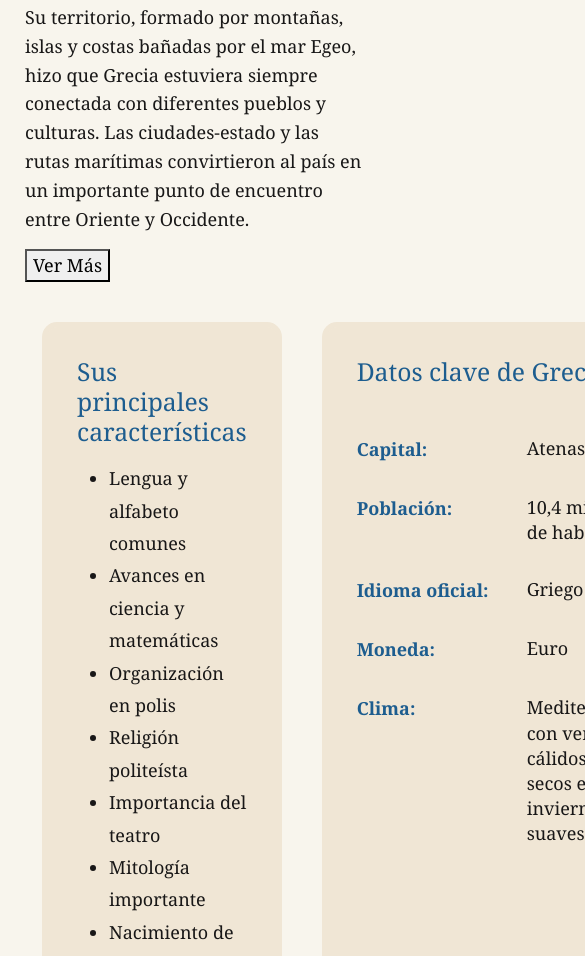
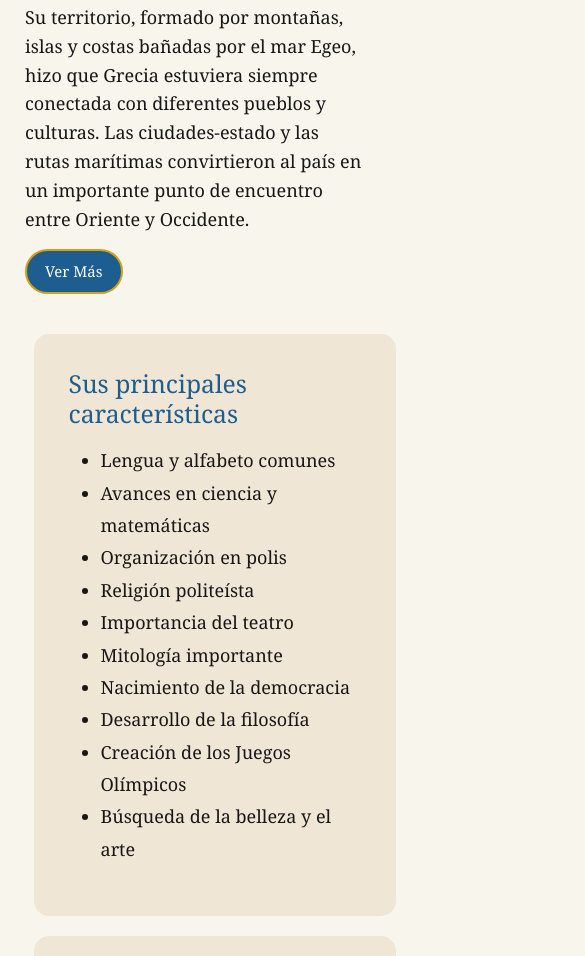
Before and after one commit to giovannaromero454-lgtm/tp-lenguajes-informaticos, a plain HTML site: page index.html in a window 390 px wide. Shown: the part 719-1675 px from the top of the page, 585 px wide, since content can reach past the window. Drawn offline with nearby package versions, Linux system fonts and the light colour scheme.

Commit message:
Cambios en index.html y estilos.css
Se modifica botón "ver más"

```diff
--- a/estilos.css
+++ b/estilos.css
@@ -294,7 +294,7 @@ footer nav a {
 
 
 
-/* CONTENEDOR */
+/* Columnas */
 .layout {
     display: grid;
     grid-template-columns: 1fr 1fr;
@@ -303,6 +303,16 @@ footer nav a {
     margin: 40px auto;
 }
 
+/* Adaptación a dispositivos moviles*/
+@media (max-width: 768px) {
+    .layout {
+        grid-template-columns: 1fr;
+        width: 95%;
+        gap: 20px;
+    }
+}
+
+/*Estilos de las cajas*/
 .Box {
     border: 5px solid var(--beige);
     border-radius: 15px;
@@ -320,6 +330,8 @@ footer nav a {
     margin-top: 25px;
 }
 
+
+/*Estilos de los titulos y descripciones*/
 .datos-clave dt {
     padding: 16px 0;
     font-weight: bold;
@@ -386,6 +398,7 @@ footer nav a {
     border-radius: 10px;
     overflow: hidden;
 }
+
 /* modo oscuro */
 .dark-mode {
     --fondo: #181717;
@@ -396,6 +409,7 @@ footer nav a {
     --dorado: #d4a017;
     --beige: #292929;
 }
+
 /* boton modo oscuro*/
 
 #modoOscuro {
@@ -415,3 +429,21 @@ footer nav a {
     color: var(--azul-principal);
     transform: scale(1.05);
 }
+
+/* Boton ver mas*/
+.boton-ver-mas {
+    background-color: var(--azul-principal);
+    color: var(--blanco);
+    border: 2px solid var(--dorado);
+    border-radius: 25px;
+    padding: 9px 18px;
+    font-size: 15px;
+    cursor: pointer;
+    transition: 0.3s;
+}
+
+.boton-ver-mas:hover {
+    background-color: var(--dorado);
+    color: var(--azul-principal);
+    transform: scale(1.05);
+}
--- a/index.html
+++ b/index.html
@@ -77,7 +77,7 @@
             y la modernidad.
         </p>
         </div>
-        <button id="botonVerMás" onclick="mostrarContenido()">
+        <button id="botonVerMás" class="boton-ver-mas" onclick="mostrarContenido()">
             Ver Más
         </button>
 
@@ -479,7 +479,7 @@
                 Informáticos</small>
         </p>
     </footer>
-    <script src="https://cdn.jsdelivr.net/npm/bootstrap@5.3.8/dist/js/bootstrap.bundle.min.js"></script>
+    <script src="https://cdn.jsdelivr.net/npm/bootstrap@5.3.3/dist/js/bootstrap.bundle.min.js"></script>
     <script src="main.js"></script>
 </body>
 
```
